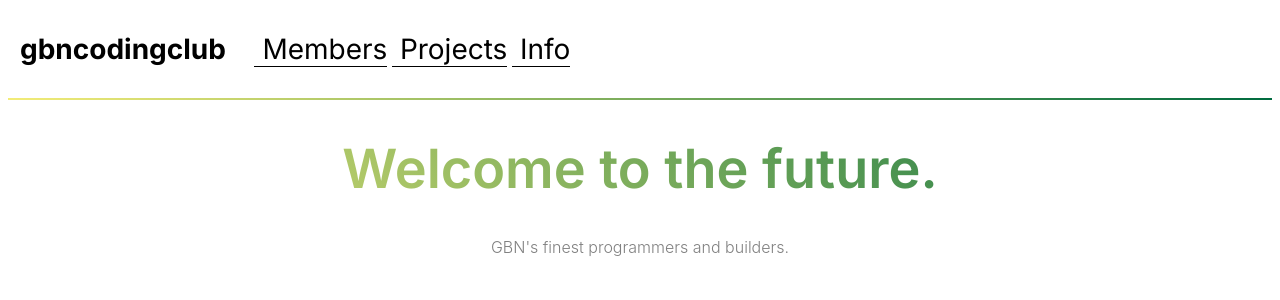
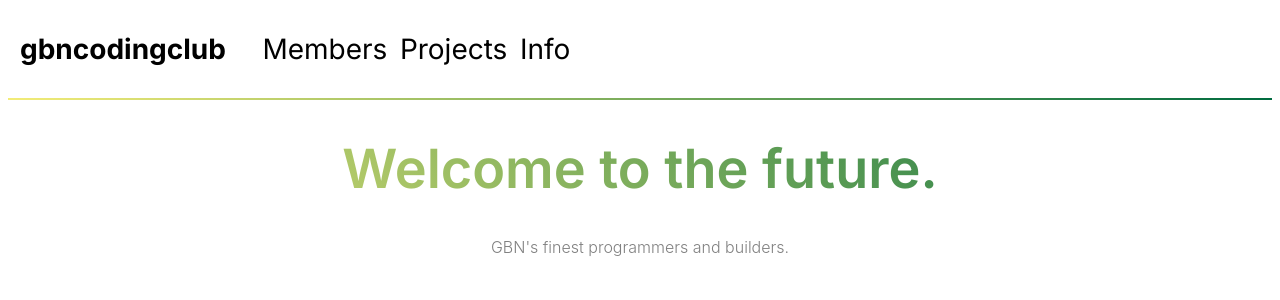
Before and after one commit to GBNCodingClub/website, a PHP site: page /index.php in a window 1280 px wide. Shown: the top 300 px of the page. Run offline with PHP 8.4, Linux system fonts and the light colour scheme.

Commit message:
Update style.css

```diff
--- a/style.css
+++ b/style.css
@@ -17,7 +17,6 @@ nav a{
   color: black;
   cursor: pointer;
   text-decoration: none;
-  border-bottom: 1px solid black;
 }
 
 nav h2 a{
```
